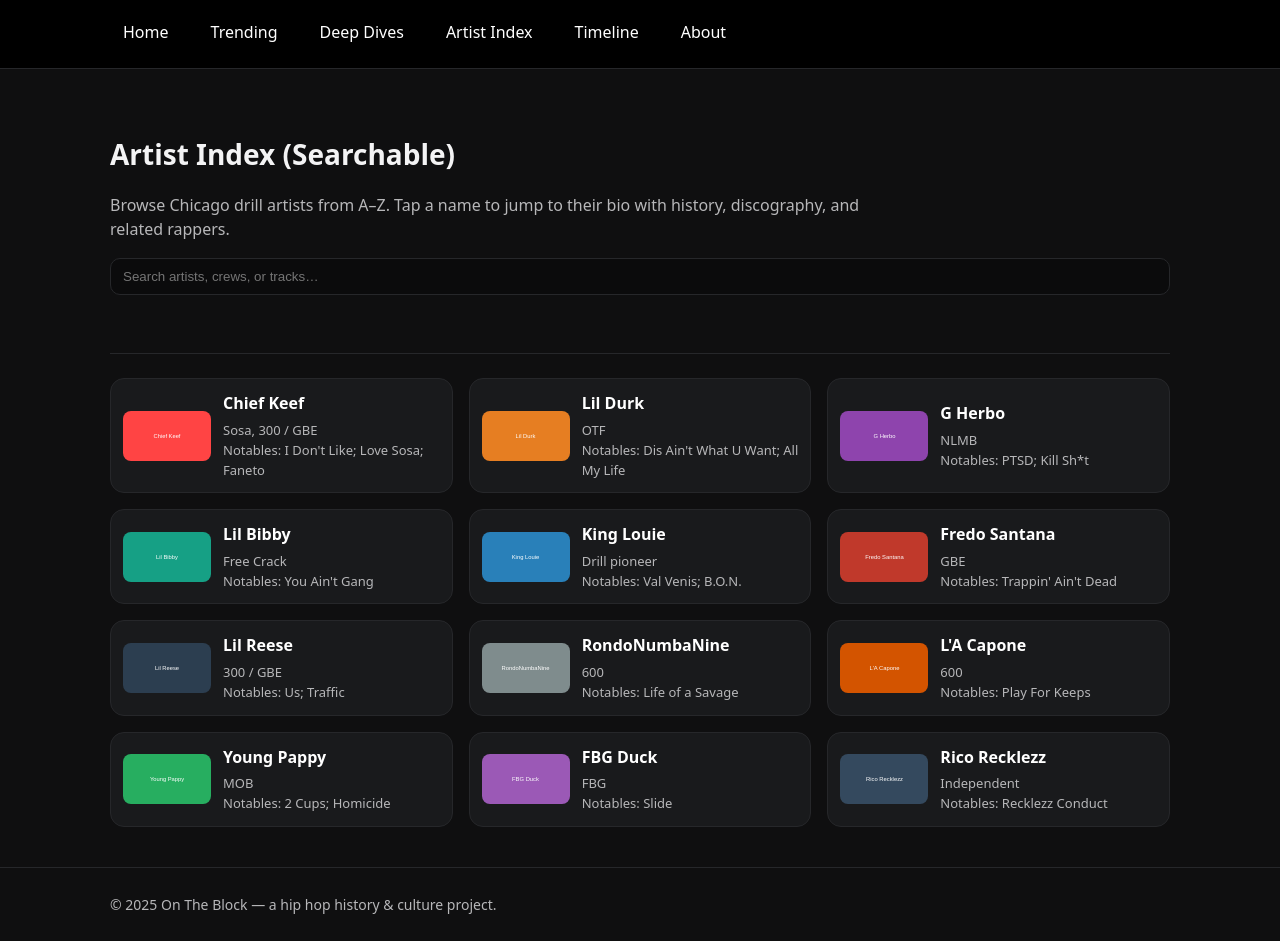
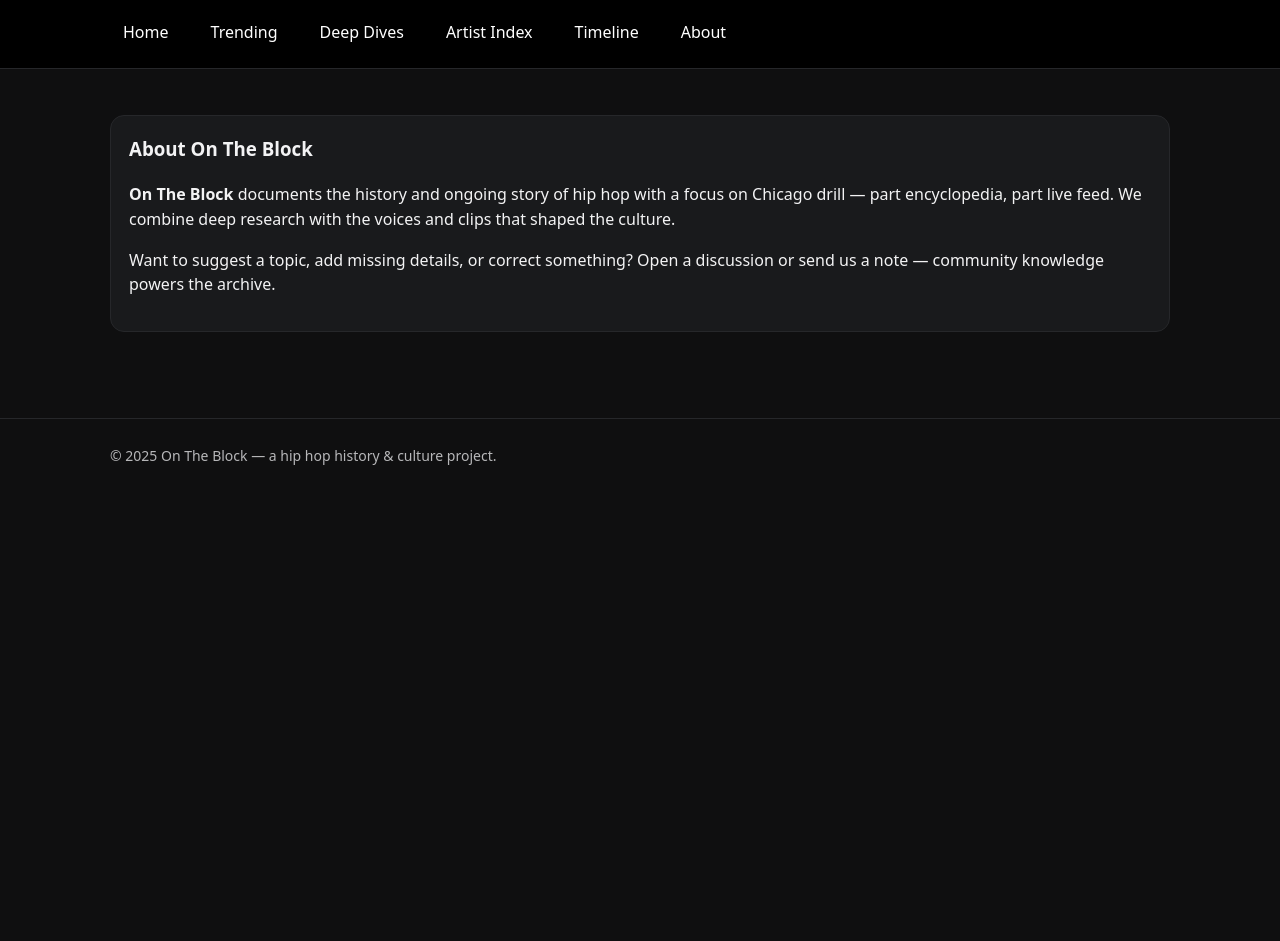
Before and after one commit to xxAlmightyxx7/on-the-block, a plain HTML site: page about.html in a window 1280 px wide. Shown: the part 60-1001 px from the top of the page. After the commit the page ends 800 px from the top, so only its background shows below. Drawn offline with Linux system fonts and the light colour scheme; a script that the page names is missing.

Commit message:
Update about.html

```diff
--- a/about.html
+++ b/about.html
@@ -3,7 +3,7 @@
 <head>
   <meta charset="utf-8">
   <meta name="viewport" content="width=device-width,initial-scale=1">
-  <title>On The Block — Artist Index</title>
+  <title>On The Block — About</title>
   <link rel="stylesheet" href="style.css">
   <script defer src="scripts.js"></script>
 </head>
@@ -26,136 +26,13 @@
 </header>
 
 <div class="container">
-  <section class="hero">
-    <h2>Artist Index (Searchable)</h2>
-    <p>Browse Chicago drill artists from A–Z. Tap a name to jump to their bio with history, discography, and related rappers.</p>
-    <div class="searchbar">
-      <input id="artistSearch" type="text" placeholder="Search artists, crews, or tracks…">
-    </div>
-  </section>
-
-  <section class="cards">
-
-    <a class="artist-card" href="deep-dives.html#chief-keef">
-      <img src="images/chief_keef.svg" alt="Chief Keef">
-      <div>
-        <h4>Chief Keef</h4>
-        <div class="small">Sosa, 300 / GBE</div>
-        <div class="small">Notables: I Don't Like; Love Sosa; Faneto</div>
-      </div>
-    </a>
-
-
-    <a class="artist-card" href="deep-dives.html#lil-durk">
-      <img src="images/lil_durk.svg" alt="Lil Durk">
-      <div>
-        <h4>Lil Durk</h4>
-        <div class="small">OTF</div>
-        <div class="small">Notables: Dis Ain't What U Want; All My Life</div>
-      </div>
-    </a>
-
-
-    <a class="artist-card" href="deep-dives.html#g-herbo">
-      <img src="images/g_herbo.svg" alt="G Herbo">
-      <div>
-        <h4>G Herbo</h4>
-        <div class="small">NLMB</div>
-        <div class="small">Notables: PTSD; Kill Sh*t</div>
-      </div>
-    </a>
-
-
-    <a class="artist-card" href="deep-dives.html#lil-bibby">
-      <img src="images/lil_bibby.svg" alt="Lil Bibby">
-      <div>
-        <h4>Lil Bibby</h4>
-        <div class="small">Free Crack</div>
-        <div class="small">Notables: You Ain't Gang</div>
-      </div>
-    </a>
-
-
-    <a class="artist-card" href="deep-dives.html#king-louie">
-      <img src="images/king_louie.svg" alt="King Louie">
-      <div>
-        <h4>King Louie</h4>
-        <div class="small">Drill pioneer</div>
-        <div class="small">Notables: Val Venis; B.O.N.</div>
-      </div>
-    </a>
-
-
-    <a class="artist-card" href="deep-dives.html#fredo-santana">
-      <img src="images/fredo_santana.svg" alt="Fredo Santana">
-      <div>
-        <h4>Fredo Santana</h4>
-        <div class="small">GBE</div>
-        <div class="small">Notables: Trappin' Ain't Dead</div>
-      </div>
-    </a>
-
-
-    <a class="artist-card" href="deep-dives.html#lil-reese">
-      <img src="images/lil_reese.svg" alt="Lil Reese">
-      <div>
-        <h4>Lil Reese</h4>
-        <div class="small">300 / GBE</div>
-        <div class="small">Notables: Us; Traffic</div>
-      </div>
-    </a>
-
-
-    <a class="artist-card" href="deep-dives.html#rondonumbanine">
-      <img src="images/rondonumbanine.svg" alt="RondoNumbaNine">
-      <div>
-        <h4>RondoNumbaNine</h4>
-        <div class="small">600</div>
-        <div class="small">Notables: Life of a Savage</div>
-      </div>
-    </a>
-
-
-    <a class="artist-card" href="deep-dives.html#la-capone">
-      <img src="images/la_capone.svg" alt="L'A Capone">
-      <div>
-        <h4>L'A Capone</h4>
-        <div class="small">600</div>
-        <div class="small">Notables: Play For Keeps</div>
-      </div>
-    </a>
-
-
-    <a class="artist-card" href="deep-dives.html#young-pappy">
-      <img src="images/young_pappy.svg" alt="Young Pappy">
-      <div>
-        <h4>Young Pappy</h4>
-        <div class="small">MOB</div>
-        <div class="small">Notables: 2 Cups; Homicide</div>
-      </div>
-    </a>
-
-
-    <a class="artist-card" href="deep-dives.html#fbg-duck">
-      <img src="images/fbg_duck.svg" alt="FBG Duck">
-      <div>
-        <h4>FBG Duck</h4>
-        <div class="small">FBG</div>
-        <div class="small">Notables: Slide</div>
-      </div>
-    </a>
-
-
-    <a class="artist-card" href="deep-dives.html#rico-recklezz">
-      <img src="images/rico_recklezz.svg" alt="Rico Recklezz">
-      <div>
-        <h4>Rico Recklezz</h4>
-        <div class="small">Independent</div>
-        <div class="small">Notables: Recklezz Conduct</div>
-      </div>
-    </a>
-
-  </section>
+  <main>
+    <article>
+      <h3>About On The Block</h3>
+      <p><strong>On The Block</strong> documents the history and ongoing story of hip hop with a focus on Chicago drill — part encyclopedia, part live feed. We combine deep research with the voices and clips that shaped the culture.</p>
+      <p>Want to suggest a topic, add missing details, or correct something? Open a discussion or send us a note — community knowledge powers the archive.</p>
+    </article>
+  </main>
 </div>
 
 <footer>
```
